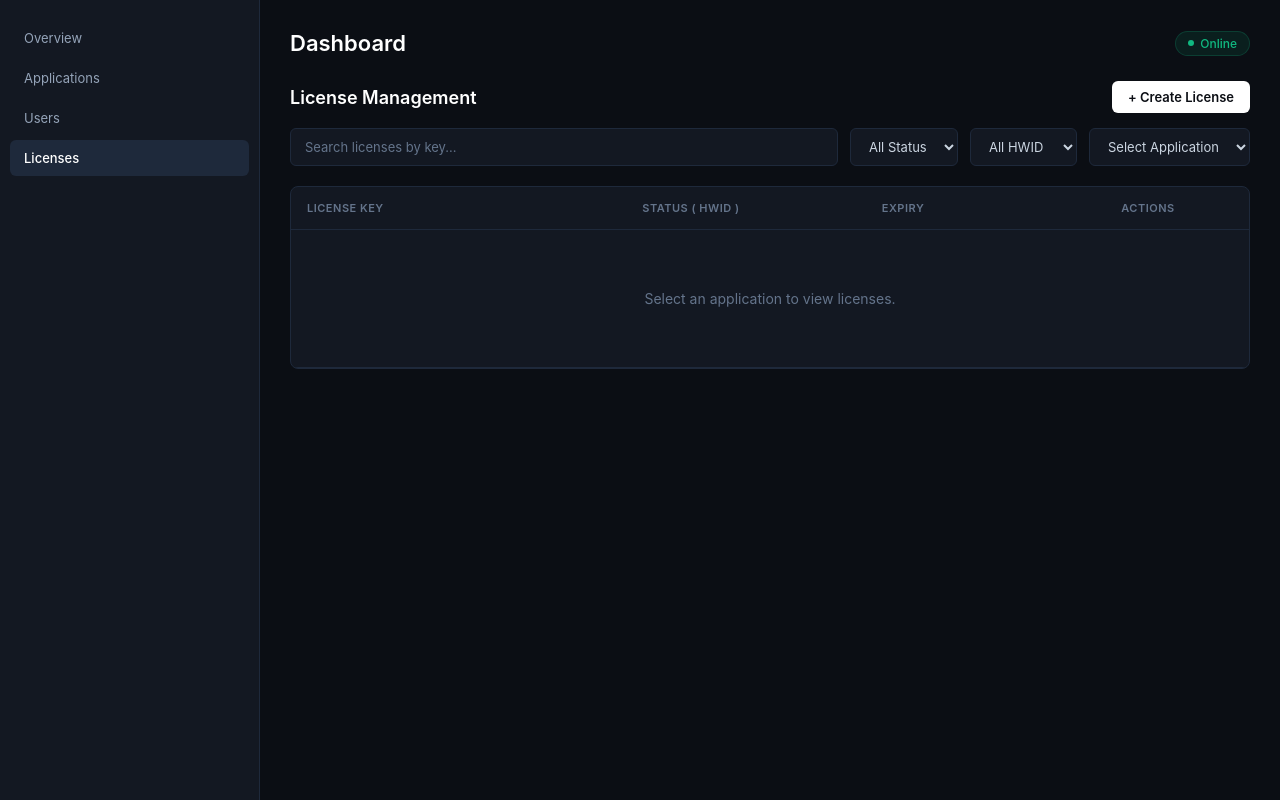
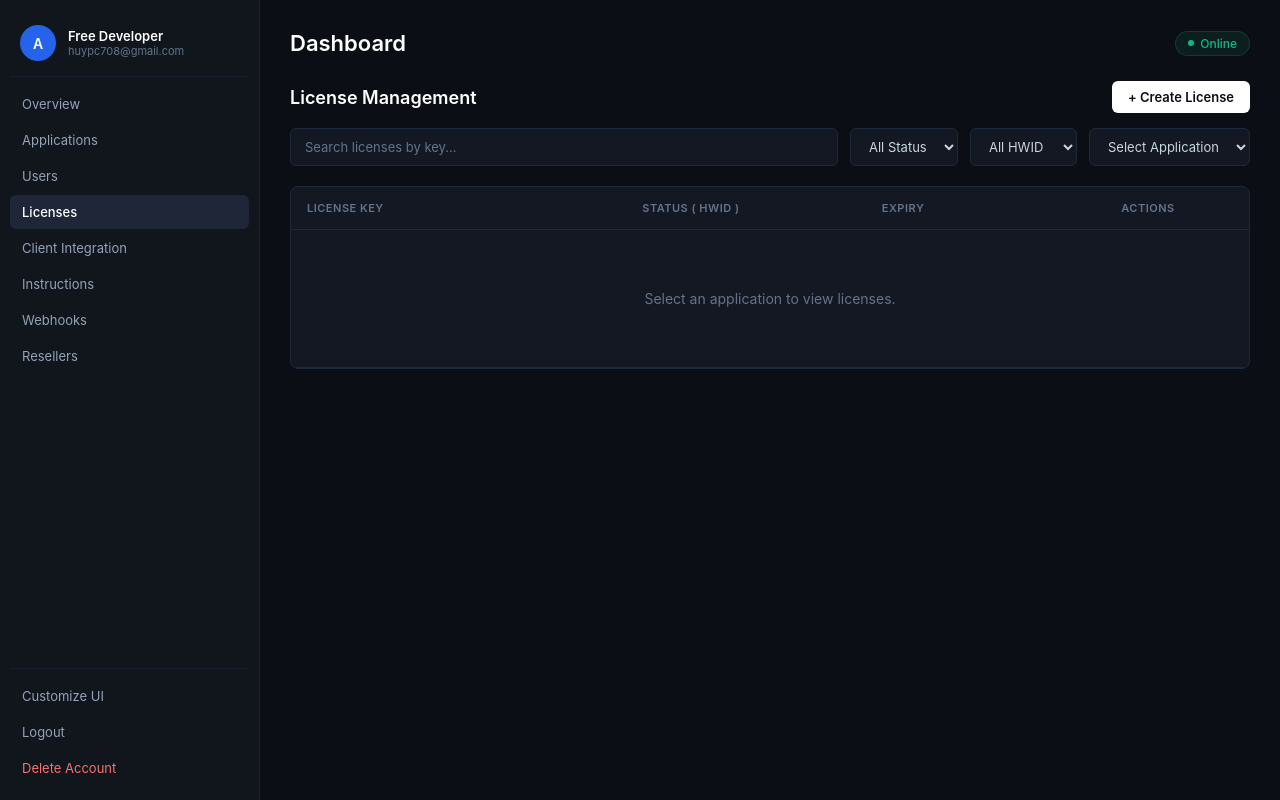
Before and after one commit to huypc708-web/Dobi-manager, a website: page index.html in a window 1280 px wide. Drawn offline with Linux system fonts and the light colour scheme.

Commit message:
Update index.html

```diff
--- a/index.html
+++ b/index.html
@@ -19,28 +19,63 @@
             overflow: hidden;
         }
 
-        /* Sidebar bên trái (Đã bỏ phần User) */
+        /* Sidebar bên trái */
         .sidebar {
             width: 260px;
-            background-color: #131822;
-            border-right: 1px solid #1e293b;
+            background-color: #11151c;
+            border-right: 1px solid #1a2230;
             display: flex;
             flex-direction: column;
             justify-content: space-between;
-            padding-top: 20px;
+            padding: 15px 10px;
+            overflow-y: auto;
+        }
+        .user-profile {
+            display: flex;
+            align-items: center;
+            gap: 12px;
+            padding: 10px 10px 15px 10px;
+            border-bottom: 1px solid #1a2230;
+            margin-bottom: 10px;
+        }
+        .avatar {
+            width: 36px;
+            height: 36px;
+            background: #2563eb;
+            color: #fff;
+            border-radius: 50%;
+            display: flex;
+            align-items: center;
+            justify-content: center;
+            font-weight: 600;
+            font-size: 14px;
+        }
+        .user-info .name {
+            color: #ffffff;
+            font-size: 13px;
+            font-weight: 600;
+        }
+        .user-info .email {
+            color: #64748b;
+            font-size: 11px;
         }
         .nav-menu {
-            padding: 0 10px;
-            flex: 1;
             display: flex;
             flex-direction: column;
-            gap: 4px;
+            gap: 2px;
+        }
+        .nav-section-title {
+            font-size: 10px;
+            color: #475569;
+            text-transform: uppercase;
+            padding: 10px 12px 4px 12px;
+            letter-spacing: 0.5px;
         }
         .nav-item {
             display: flex;
             align-items: center;
             gap: 12px;
-            padding: 10px 14px;
+            padding: 9px 12px;
             color: #94a3b8;
             text-decoration: none;
             font-size: 13px;
@@ -52,9 +87,22 @@
             color: #fff;
         }
         .nav-item.active {
-            background: #1e293b;
+            background: #1e2638;
             color: #fff;
             font-weight: 500;
+        }
+        .sidebar-bottom {
+            border-top: 1px solid #1a2230;
+            padding-top: 10px;
+            display: flex;
+            flex-direction: column;
+            gap: 2px;
+        }
+        .nav-item.danger {
+            color: #f87171;
+        }
+        .nav-item.danger:hover {
+            background: rgba(239, 68, 68, 0.1);
         }
 
         /* Main Content bên phải */
@@ -62,6 +110,7 @@
             flex: 1;
             padding: 30px;
             overflow-y: auto;
+            background-color: #0b0e14;
         }
         .header-top {
             display: flex;
@@ -209,13 +258,36 @@
 </head>
 <body>
 
-    <!-- Sidebar Trái (Đã xóa thông tin User) -->
+    <!-- Sidebar Trái -->
     <div class="sidebar">
-        <div class="nav-menu">
-            <a href="#" class="nav-item"> Overview</a>
-            <a href="#" class="nav-item"> Applications</a>
-            <a href="#" class="nav-item"> Users</a>
-            <a href="#" class="nav-item active"> Licenses</a>
+        <div>
+            <!-- Thông tin tài khoản User ở trên cùng sidebar -->
+            <div class="user-profile">
+                <div class="avatar">A</div>
+                <div class="user-info">
+                    <div class="name">Free Developer</div>
+                    <div class="email">huypc708@gmail.com</div>
+                </div>
+            </div>
+
+            <!-- Menu chính -->
+            <div class="nav-menu">
+                <a href="#" class="nav-item"> Overview</a>
+                <a href="#" class="nav-item"> Applications</a>
+                <a href="#" class="nav-item"> Users</a>
+                <a href="#" class="nav-item active"> Licenses</a>
+                <a href="#" class="nav-item"> Client Integration</a>
+                <a href="#" class="nav-item"> Instructions</a>
+                <a href="#" class="nav-item"> Webhooks</a>
+                <a href="#" class="nav-item"> Resellers</a>
+            </div>
+        </div>
+
+        <!-- Menu phụ phía dưới sidebar -->
+        <div class="sidebar-bottom">
+            <a href="#" class="nav-item"> Customize UI</a>
+            <a href="#" class="nav-item"> Logout</a>
+            <a href="#" class="nav-item danger"> Delete Account</a>
         </div>
     </div>
 
```
